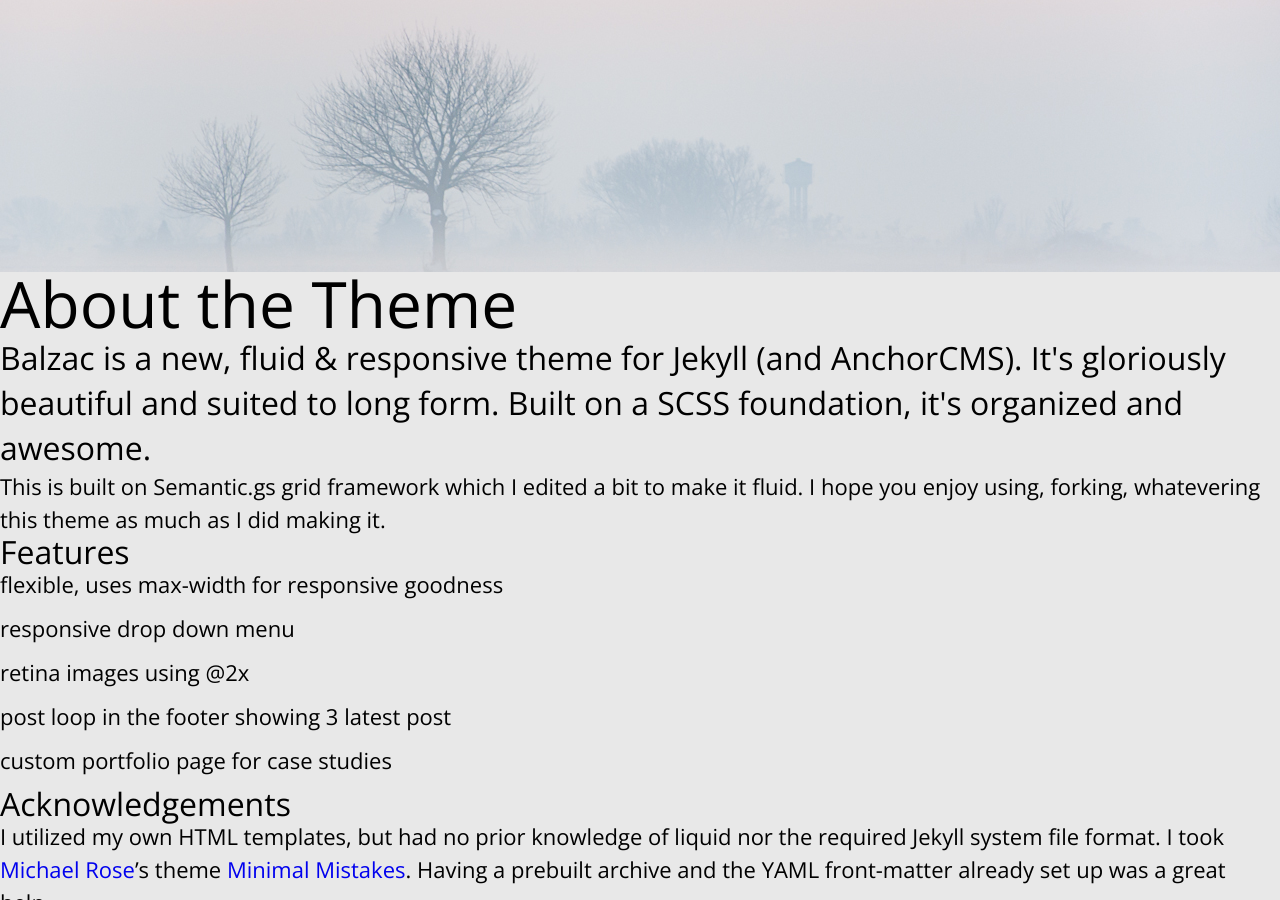
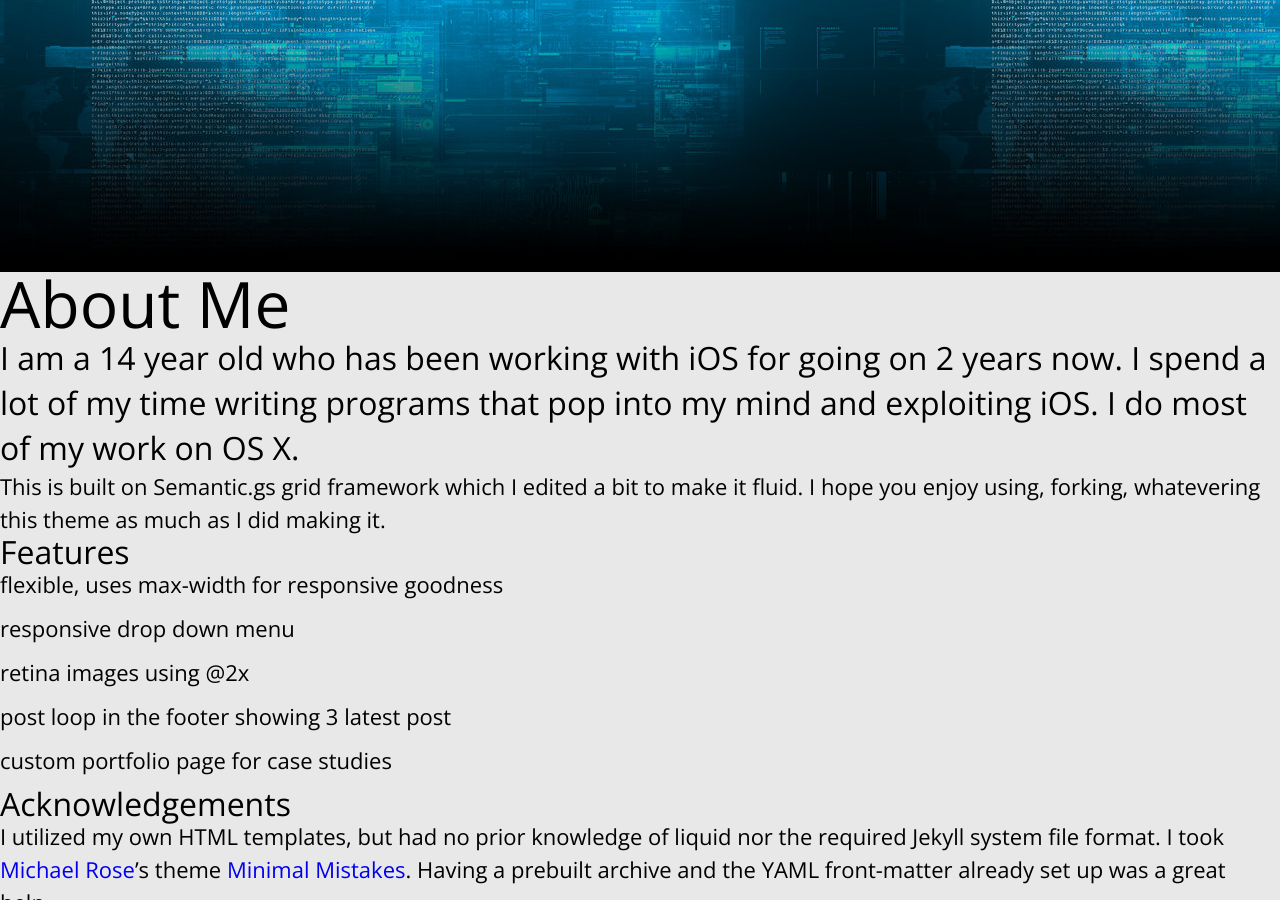
Before and after one commit to dayt0n/dayt0n.github.io, a Jekyll site: the page built from about.md, in a window 1280 px wide and 900 px high, scrolled down 988 px. Built offline with Jekyll 4.4.1, drawn with Linux system fonts in a browser that asks for light colours; comment, search, counter and statistics services are not loaded.

Commit message:
Updated About

```diff
--- a/about.md
+++ b/about.md
@@ -1,11 +1,11 @@
 ---
 layout: post
 permalink: /about/index.html
-title: About the Theme
-description: Balzac is a new, fluid & responsive theme for Jekyll (and AnchorCMS). It's gloriously beautiful and suited to long form. Built on a SCSS foundation, it's organized and awesome.
-tags: [about, Jekyll, theme, responsive]
+title: About Me
+description: I am a 14 year old who has been working with iOS for going on 2 years now. I spend a lot of my time writing programs that pop into my mind and exploiting iOS. I do most of my work on OS X.
+tags: [about, me, dayt0n]
 image:
-  feature: soft-trees.jpg
+  feature: techpaper1.png
 ---
 
 This is built on Semantic.gs grid framework which I edited a bit to make it fluid. I hope you enjoy using, forking, whatevering this theme as much as I did making it.
```
